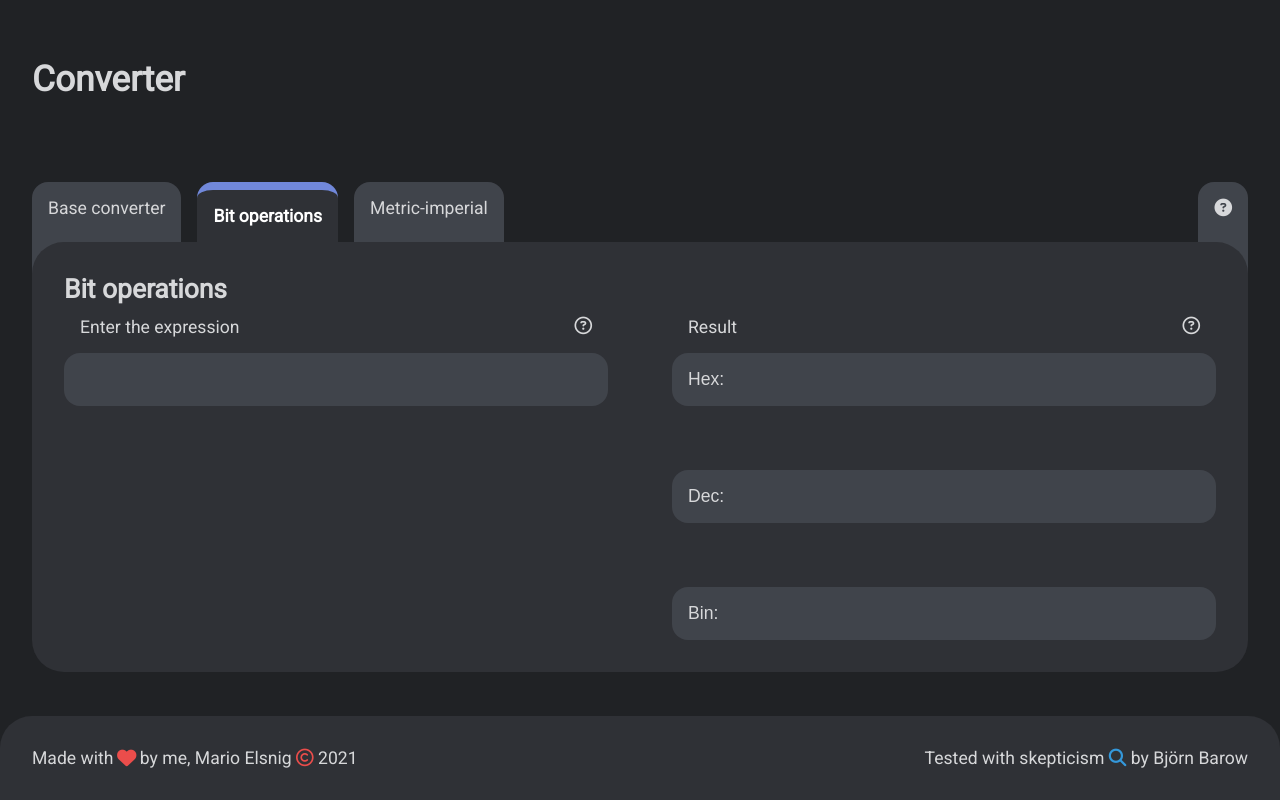
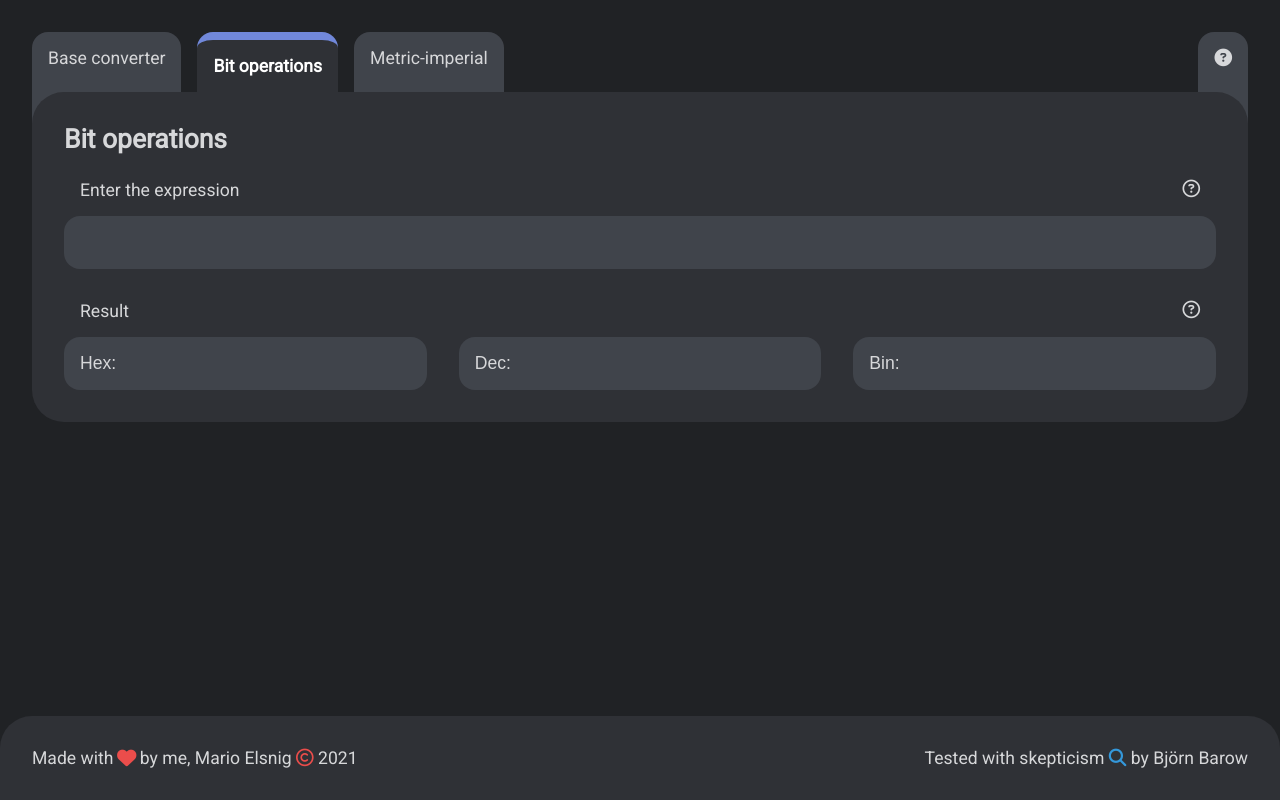
Before and after one commit to MarioMatschgi/Converter, a Vue app: page / in a window 1280 px wide. Both pictures are taken after a click on the link "Bit operations". Built offline with nearby package versions, Linux system fonts and the light colour scheme.

Commit message:
Made UI more compact and cleaner

```diff
--- a/src/App.vue
+++ b/src/App.vue
@@ -1,12 +1,7 @@
 <template>
-  <!-- HEADER -->
-  <div class="header">
-    <h1>Converter</h1>
-  </div>
-
   <!-- CONTENT -->
   <div class="content">
-    <TabHeader/>
+    <Content/>
   </div>
 
   <!-- FOOTER -->
@@ -17,13 +12,13 @@
 </template>
 
 <script>
-import TabHeader from "./components/TabHeader";
-import Footer from "./components/Footer";
+import Content from "./components/content";
+import Footer from "./components/footer";
 
 export default {
 	name: "App",
 	components: {
-		TabHeader,
+		Content,
 		Footer,
 	},
 	mounted() {
--- a/src/Css/font.css
+++ b/src/Css/font.css
@@ -1,6 +1,9 @@
 h1, h2 {
 	margin-top: 0.75em;
 	margin-bottom: 0.5em;
+}
+h2 {
+	margin-bottom: 1em;
 }
 p {
 	margin: 0;
--- a/src/Css/form.css
+++ b/src/Css/form.css
@@ -1,6 +1,6 @@
 form > div {
   margin: var(--padding) !important;
-  width: 25em;
+  width: 15em;
   display: block;
 }
 form > div {
--- a/src/Css/general.css
+++ b/src/Css/general.css
@@ -46,14 +46,21 @@ body {
 	flex-direction: row;
 	flex-wrap: wrap;
 	justify-content: space-between;
-	margin: calc(0px - var(--padding)) !important;
+	margin: calc(0px - var(--small_padding)) !important;
 }
 .flexbox.nostretch {
   align-items: flex-start;
 }
+.flexbox.column {
+	flex-direction: column;
+}
+.flexbox.row {
+	flex-direction: row;
+}
 .flexbox > * {
 	flex: 1 1 auto;
-	margin: var(--padding) !important;
+  width: auto;
+	margin: var(--small_padding) !important;
 }
 .flexbox > .break {
 	flex-basis: 100%;
--- a/src/background.js
+++ b/src/background.js
@@ -28,9 +28,9 @@ function getWidth(w) {
 async function createWindow() {
   // Create the browser window.
   const win = new BrowserWindow({
-    width: getWidth(1440),
+    width: getWidth(850),
     minWidth: getWidth(650),
-    height: 1080,
+    height: 650,
     minHeight: 500,
     webPreferences: {
       // Use pluginOptions.nodeIntegration, leave this alone
--- a/src/components/base-converter.vue
+++ b/src/components/base-converter.vue
@@ -1,5 +1,4 @@
 <template>
-  <h2>Base converter</h2>
   <form class="flexbox">
     <div>
       <label for="binary"><span>Binary</span> <span>(base 2)&nbsp;&nbsp;&nbsp;<i class="far">&#xf059;</i></span></label>
--- a/src/components/bit-operations.vue
+++ b/src/components/bit-operations.vue
@@ -1,6 +1,5 @@
 <template>
-  <h2>Bit operations</h2>
-  <form class="flexbox nostretch">
+  <form class="flexbox column">
     <div>
       <label for="bitop-input">Enter the expression<i class="far">&#xf059;</i></label>
       <input type="text" id="bitop-input"  name="bitop-input"   @keydown="onInput($event)">
@@ -10,7 +9,7 @@
     </div>
     <div>
       <label for="bitop-result">Result<i class="far">&#xf059;</i></label>
-      <div class="flexbox">
+      <div class="flexbox row">
         <input type="text" id="bitop-result-hex"  name="bitop-result" disabled>
         <input type="text" id="bitop-result-dec"  name="bitop-result" disabled>
         <input type="text" id="bitop-result-bin"  name="bitop-result" disabled>
--- a/src/components/TabHeader.vue
+++ b/src/components/content.vue
@@ -10,15 +10,18 @@
 
 		<div class="box tabcontents">
 			<div v-if="activetab === 'base'" class="tabcontent">
+        <h2>Base converter</h2>
 				<BaseConverter/>
 			</div>
-			<div v-if="activetab === 'bit-op'" class="tabcontent">
+			<div v-else-if="activetab === 'bit-op'" class="tabcontent">
+        <h2>Bit operations</h2>
         <BitOperations/>
 			</div>
-      <div v-if="activetab === 'met-imp'" class="tabcontent">
+      <div v-else-if="activetab === 'met-imp'" class="tabcontent">
+        <h2>Metric-imperial conversion</h2>
         <MetricImperialConversion/>
 			</div>
-      <div v-if="activetab === '?'" class="tabcontent">
+      <div v-else-if="activetab === '?'" class="tabcontent">
         <Information/>
 			</div>
 		</div>
@@ -38,7 +41,7 @@ export default {
 		MetricImperialConversion,
 		Information,
 	},
-	name: "TabHeader",
+	name: "Content",
 	data: () => ({
 		activetab: "base",
 	}),
--- a/src/components/metric-imperial-conversion.vue
+++ b/src/components/metric-imperial-conversion.vue
@@ -1,5 +1,4 @@
 <template>
-  <h2>Metric-imperial conversion</h2>
   <p>comming soon...</p>
 </template>
 
```
Also changed, not shown: 2 other files (tests, documents, lock files or other folders).
